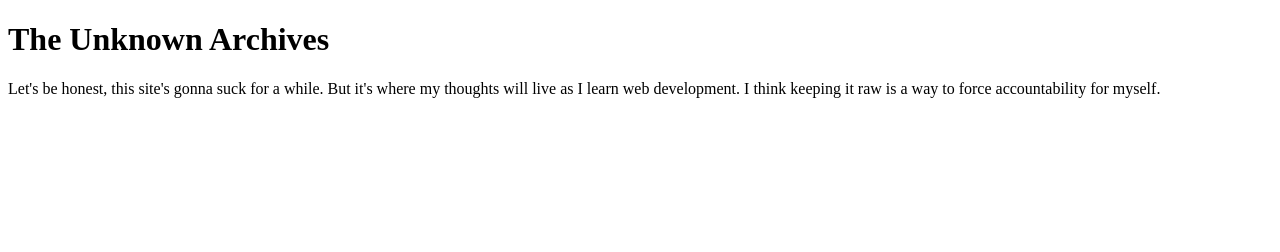
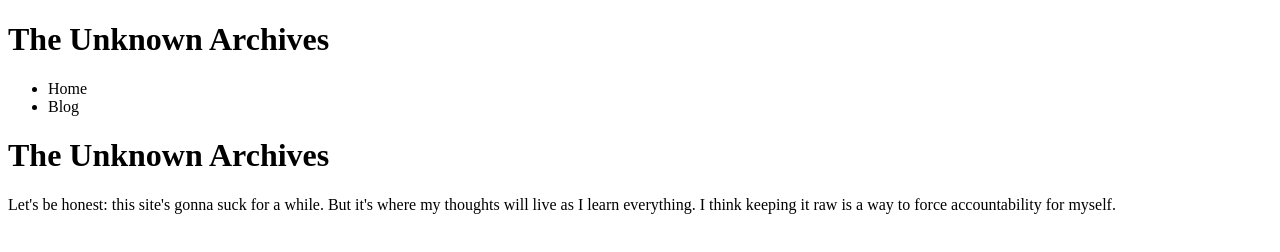
Before and after one commit to PurposeUnknown/blog, a plain HTML site: page index.html in a window 1280 px wide. Drawn offline with Linux system fonts and the light colour scheme.

Commit message:
Added header/nav and practicing Git workflow

```diff
--- a/index.html
+++ b/index.html
@@ -2,14 +2,22 @@
 <html>
     <head>
         <meta charset="utf-8">
+        <meta name="viewport" content="width=device-width, initial-scale=1">
         <title>The Unknown Archives</title>
     </head>
 
     <body>
+        <header><h1>The Unknown Archives</h1></header>
 
+        <nav>
+            <ul>
+                <li>Home</li>
+                <li>Blog</li>
+            </ul>
+        </nav>
        <h1>The Unknown Archives</h1>
 
-       <p>Let's be honest, this site's gonna suck for a while. But it's where my thoughts will live as I learn web development.
+       <p>Let's be honest: this site's gonna suck for a while. But it's where my thoughts will live as I learn everything.
           I think keeping it raw is a way to force accountability for myself.
        </p>
     </body>
```
